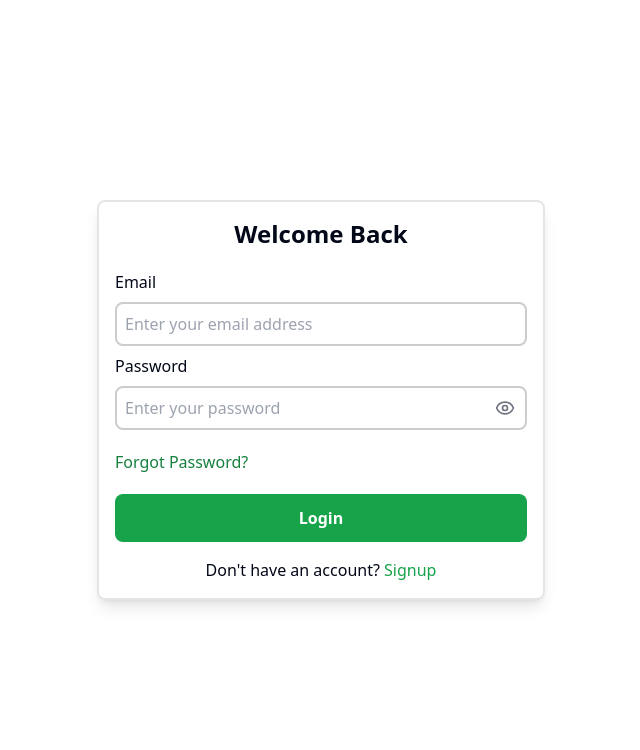
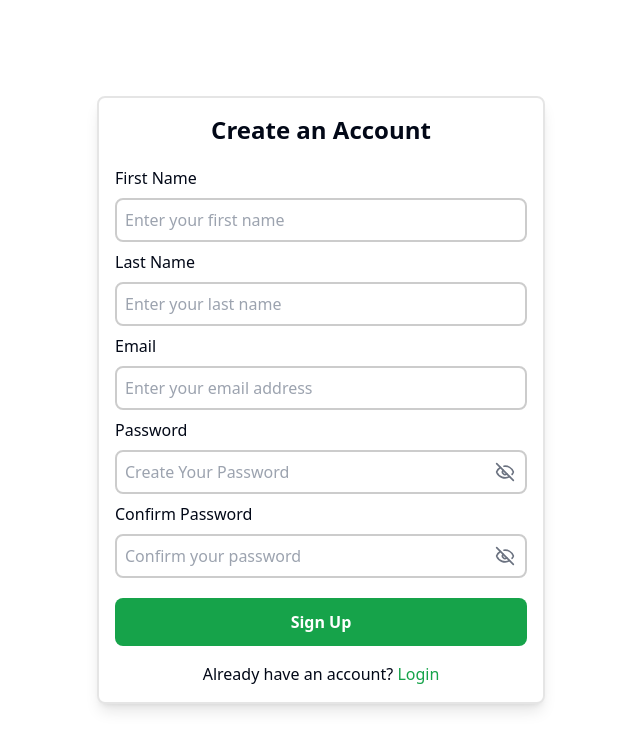
Before and after one commit to Mohd-Arzaid/food-app, a React (Vite) app in the folder frontend/: page /signup in a window 1280 px wide. Shown: the top 750 px of the page, without its empty margins (319-959 px from the left). Built offline with nearby package versions, Linux system fonts and the light colour scheme.

Commit message:
signup page ui

```diff
--- a/frontend/src/App.jsx
+++ b/frontend/src/App.jsx
@@ -1,10 +1,14 @@
+import { Route, Routes } from "react-router-dom";
 import Login from "./auth/Login";
+import Signup from "./auth/Signup";
 
 function App() {
   return (
-    <>
-    <Login/>
-    </>
+    <Routes>
+      {/* Route for UnAuthorized Users*/}
+      <Route path="signup" element={<Signup />} />
+      <Route path="login" element={<Login />} />
+    </Routes>
   );
 }
 
--- a/frontend/src/auth/Login.jsx
+++ b/frontend/src/auth/Login.jsx
@@ -104,7 +104,7 @@ const Login = () => {
 
           <span className="text-center mt-2">
             Don&apos;t have an account?{" "}
-            <Link to="/register" className="text-green-600">
+            <Link to="/signup" className="text-green-600">
               Signup
             </Link>
           </span>
--- /dev/null
+++ b/frontend/src/auth/Signup.jsx
@@ -0,0 +1,178 @@
+import { Eye, EyeOff } from "lucide-react";
+import { useState } from "react";
+import { Link } from "react-router-dom";
+import { ClockLoader } from "react-spinners";
+import { toast } from "sonner";
+
+const Signup = () => {
+  const [formData, setFormData] = useState({
+    firstName: "",
+    lastName: "",
+    email: "",
+    password: "",
+    confirmPassword: "",
+  });
+  const { firstName, lastName, email, password, confirmPassword } = formData;
+  const [loading, setLoading] = useState(false);
+  const [showPassword, setShowPassword] = useState(false);
+  const [showConfirmPassword, setShowConfirmPassword] = useState(false);
+
+  const handleOnChange = (e) => {
+    setFormData((prevData) => ({
+      ...prevData,
+      [e.target.name]: e.target.value,
+    }));
+  };
+
+  const handleSignIn = (e) => {
+    e.preventDefault();
+    setLoading(true);
+    if (password !== confirmPassword) {
+      toast.error("Passwords do not match");
+      setLoading(false);
+      return;
+    }
+    const signupData = {
+      ...formData,
+    };
+
+    toast.success("Signup Successful");
+    console.log(signupData);
+    setFormData({
+      firstName: "",
+      lastName: "",
+      email: "",
+      password: "",
+      confirmPassword: "",
+    });
+    setLoading(false);
+  };
+
+  return (
+    <div className="flex min-h-screen justify-center items-center">
+      <div className="border-2 border-black/10 shadow-lg shadow-black/10 w-full max-w-md m-4 md:m-auto p-4 rounded-lg">
+        <h1 className="font-semibold text-2xl text-center mb-5">
+          Create an Account
+        </h1>
+
+        <form onSubmit={handleSignIn} className="flex flex-col gap-2">
+          {/* First Name */}
+          <label className="flex flex-col gap-2">
+            First Name
+            <input
+              disabled={loading}
+              required
+              type="text"
+              name="firstName"
+              value={firstName}
+              onChange={handleOnChange}
+              placeholder="Enter your first name"
+              className="bg-transparent fill-none border-2 border-black/20 duration-200 focus:border-green-700 text-black p-2 focus:outline-none rounded-lg"
+            />
+          </label>
+
+          {/* Last Name */}
+          <label className="flex flex-col gap-2">
+            Last Name
+            <input
+              disabled={loading}
+              required
+              type="text"
+              name="lastName"
+              value={lastName}
+              onChange={handleOnChange}
+              placeholder="Enter your last name"
+              className="bg-transparent fill-none border-2 border-black/20 duration-200 focus:border-green-700 text-black p-2 focus:outline-none rounded-lg"
+            />
+          </label>
+
+          {/* Email */}
+          <label className="flex flex-col gap-2">
+            Email
+            <input
+              disabled={loading}
+              required
+              type="text"
+              name="email"
+              value={email}
+              onChange={handleOnChange}
+              placeholder="Enter your email address"
+              className="bg-transparent fill-none border-2 border-black/20 duration-200 focus:border-green-700 text-black p-2 focus:outline-none rounded-lg"
+            />
+          </label>
+
+          {/* Password */}
+          <label className="flex flex-col gap-2">
+            Password
+            <div className="relative">
+              <input
+                disabled={loading}
+                required
+                type={showPassword ? "text" : "password"}
+                name="password"
+                value={password}
+                onChange={handleOnChange}
+                placeholder="Create Your Password"
+                className="bg-transparent fill-none border-2 border-black/20 duration-200 focus:border-green-700 text-black p-2 focus:outline-none rounded-lg w-full"
+              />
+              <button
+                type="button"
+                className="absolute right-3 top-1/2 -translate-y-1/2 text-gray-500 hover:text-gray-700"
+                onClick={() => setShowPassword((prev) => !prev)}
+              >
+                {showPassword ? <Eye size={20} /> : <EyeOff size={20} />}
+              </button>
+            </div>
+          </label>
+
+          {/* Confirm Password */}
+          <label className="flex flex-col gap-2">
+            Confirm Password
+            <div className="relative">
+              <input
+                disabled={loading}
+                required
+                type={showConfirmPassword ? "text" : "password"}
+                placeholder="Confirm your password"
+                name="confirmPassword"
+                value={confirmPassword}
+                onChange={handleOnChange}
+                className="bg-transparent fill-none border-2 border-black/20 duration-200 focus:border-green-700 text-black p-2 focus:outline-none rounded-lg w-full"
+              />
+              <button
+                onClick={() => setShowConfirmPassword((prev) => !prev)}
+                type="button"
+                className="absolute right-3 top-1/2 -translate-y-1/2 text-gray-500 hover:text-gray-700"
+              >
+                {showConfirmPassword ? <Eye size={20} /> : <EyeOff size={20} />}
+              </button>
+            </div>
+          </label>
+
+          <button
+            disabled={loading}
+            className="p-3 bg-green-600 text-white cursor-pointer rounded-lg mt-3 font-semibold duration-200"
+          >
+            {loading ? (
+              <div className="flex gap-3 items-center justify-center">
+                <ClockLoader size={18} color="#fff" />
+                <span>Loading...</span>
+              </div>
+            ) : (
+              "Sign Up"
+            )}
+          </button>
+
+          <span className="text-center mt-2">
+            Already have an account?{" "}
+            <Link to="/login" className="text-green-600">
+              Login
+            </Link>
+          </span>
+        </form>
+      </div>
+    </div>
+  );
+};
+
+export default Signup;
```
